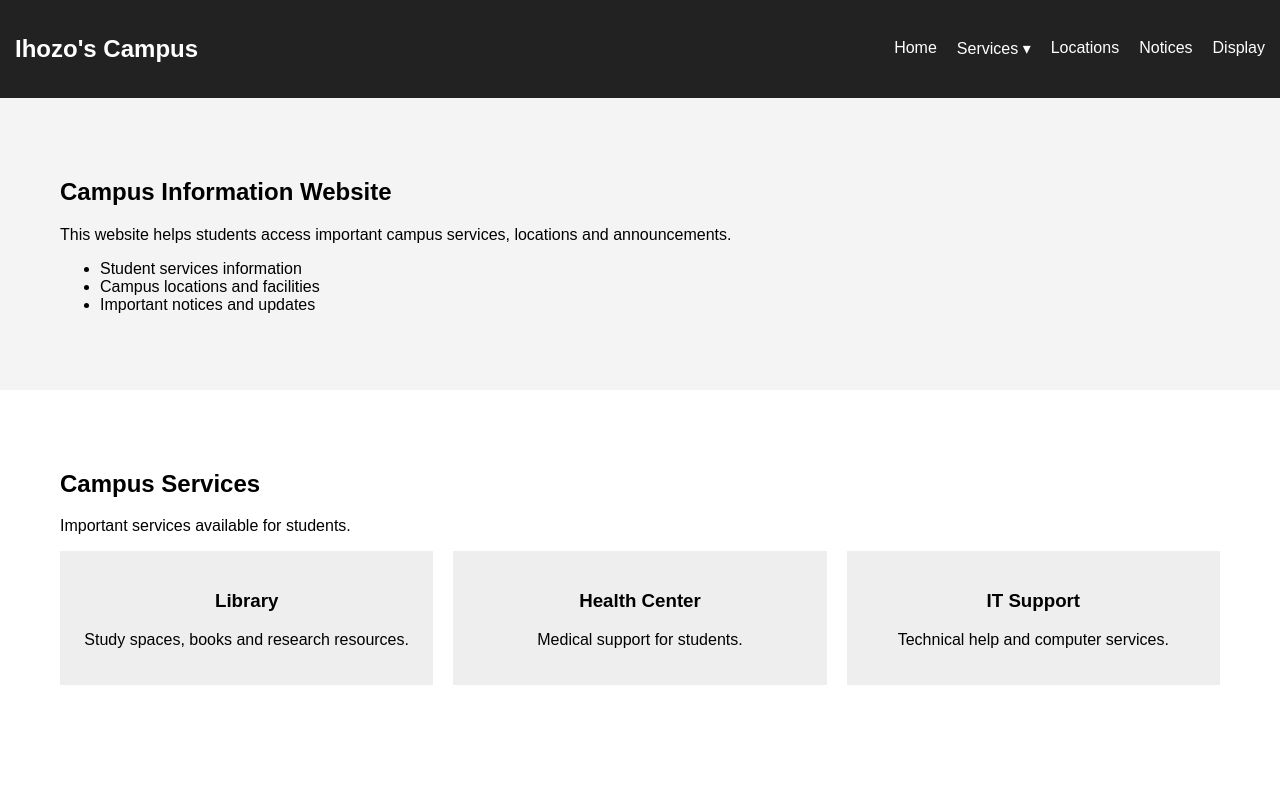
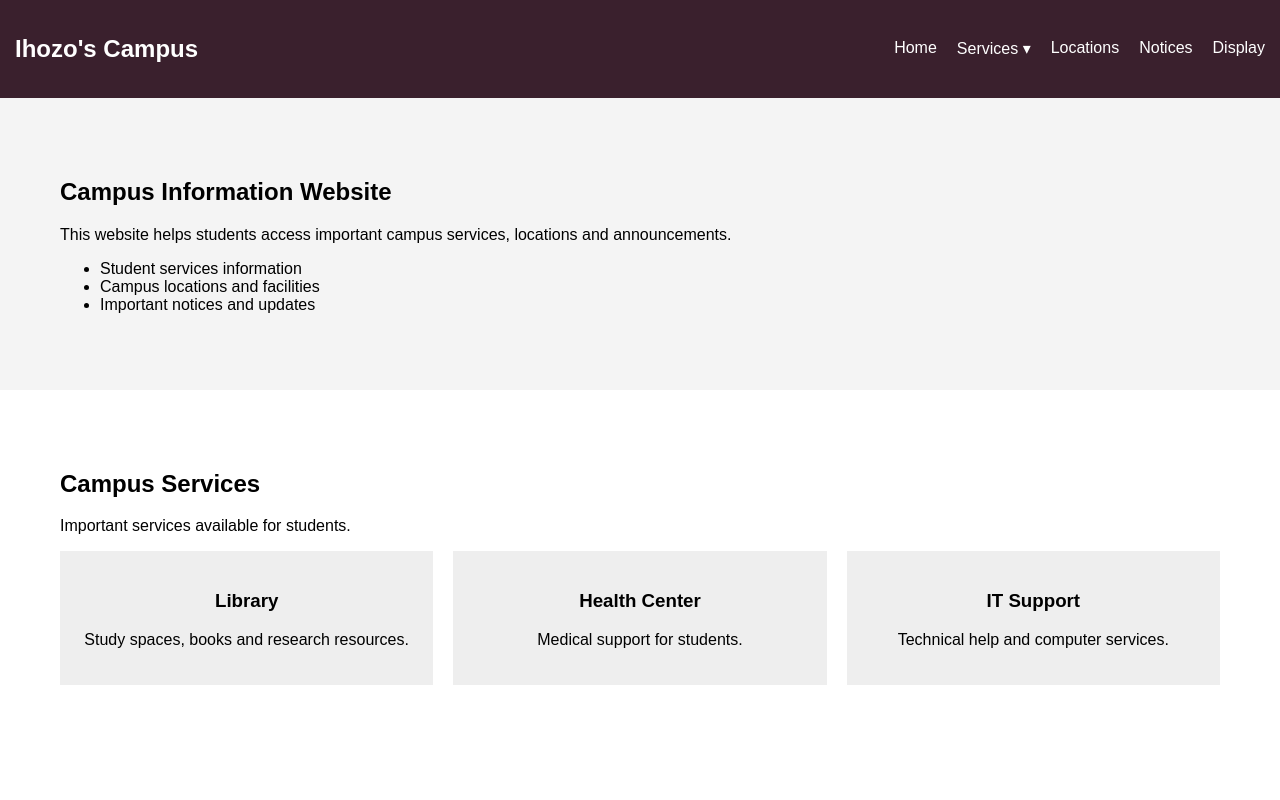
Before and after one commit to ihozomerveille-png/CSS-Layout-Positioning, a plain HTML site: page index.html in a window 1280 px wide. Shown: the top 800 px of the page. Drawn offline with Linux system fonts and the light colour scheme.

Commit message:
cleaning style.css

```diff
--- a/style.css
+++ b/style.css
@@ -10,7 +10,7 @@ font-family:Arial;
 display:flex;
 justify-content:space-between;
 align-items:center;
-background:#222;
+background:#3a202d;
 padding:15px;
 color:white;
 position:sticky;
```
